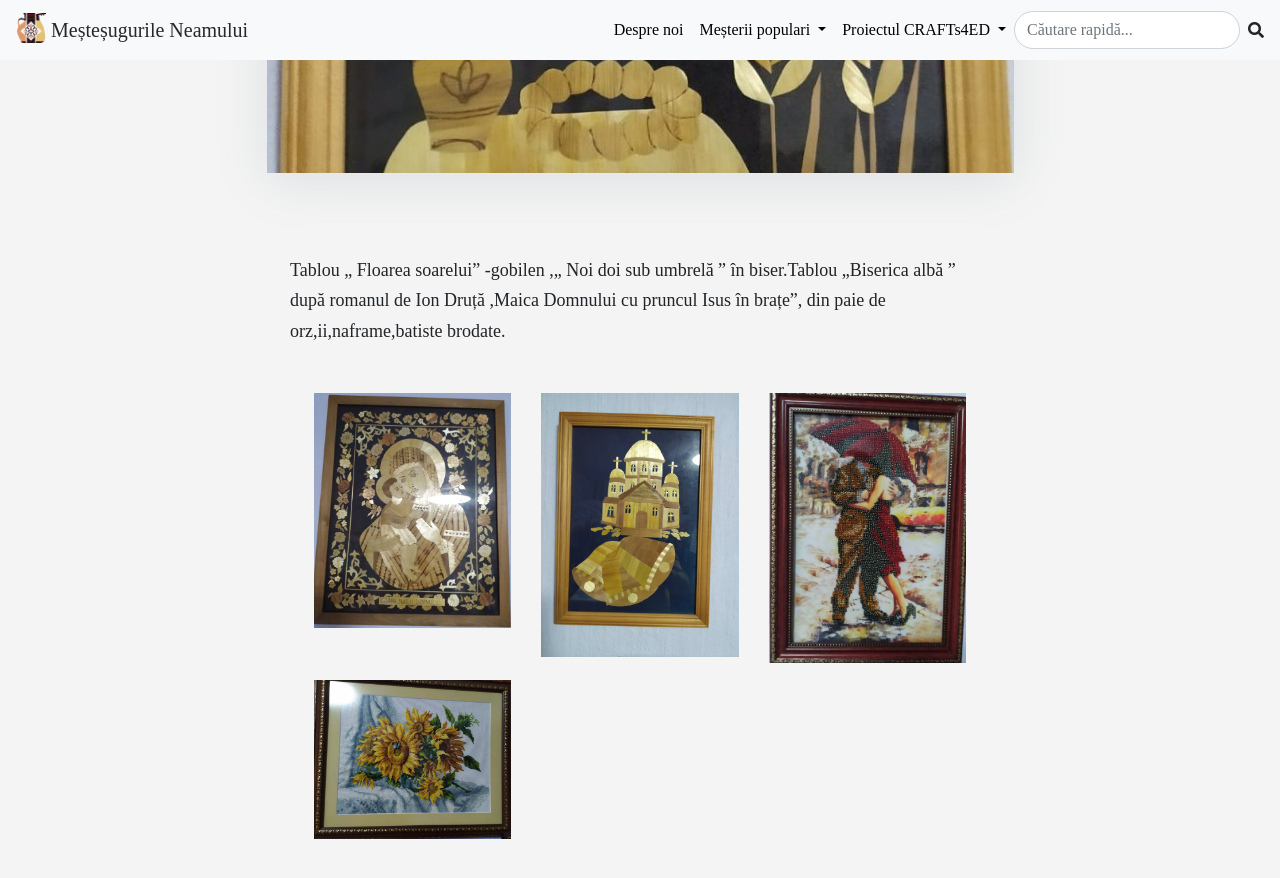
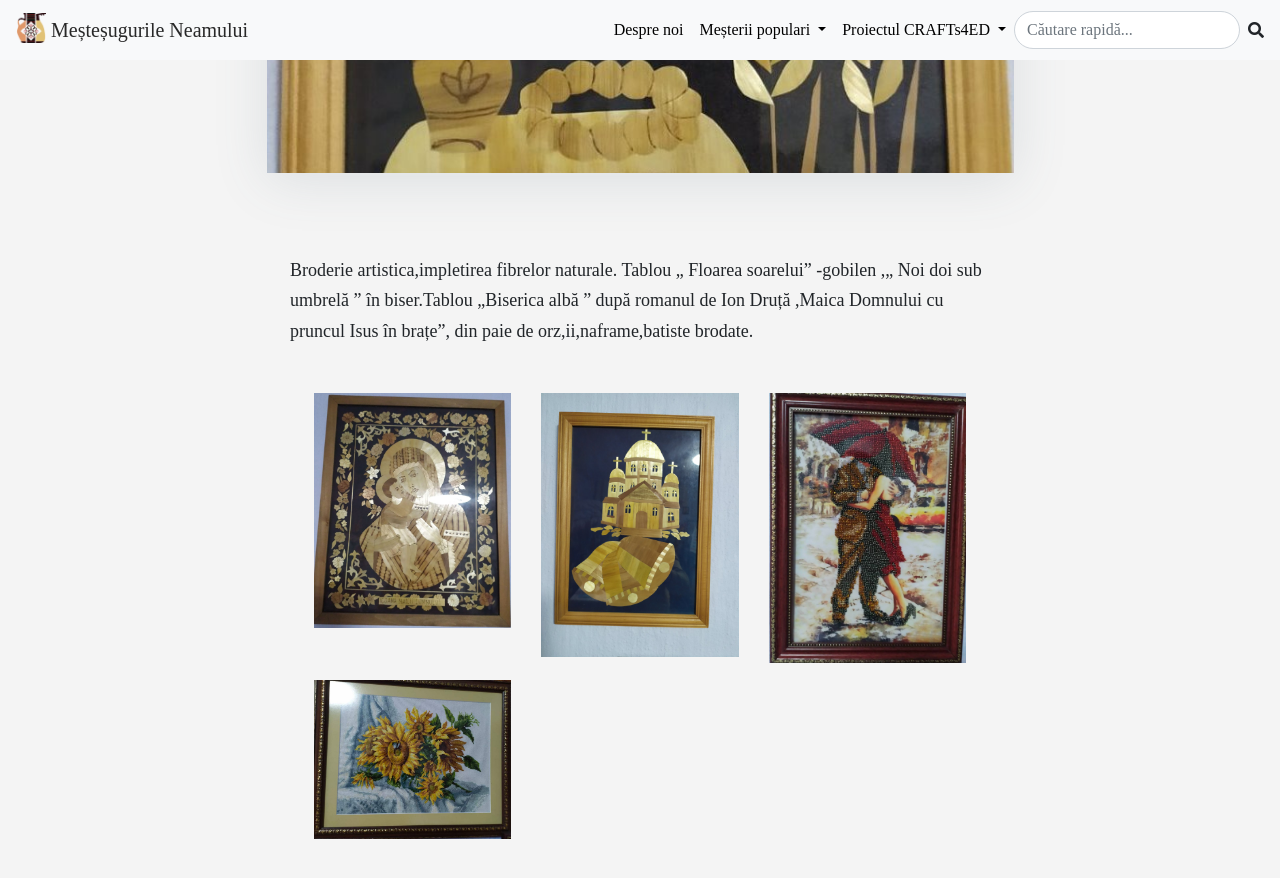
Before and after one commit to apantreprenor/mestesugurileneamului, a Jekyll site: the page built from _items/2022-01-19-tablou.md, in a window 1280 px wide and 900 px high, scrolled down 892 px. Shown: the top 878 px of the window. Built offline with Jekyll 4.4.1, drawn with Linux system fonts in a browser that asks for light colours; nearby versions of some CDN libraries; a script that is not in the unit is left out; comment, search, counter and statistics services are not loaded.

Commit message:
Update Produse “2022-01-19-tablou”

```diff
--- a/_items/2022-01-19-tablou.md
+++ b/_items/2022-01-19-tablou.md
@@ -21,4 +21,4 @@ comments: true
 imageshadow: "true"
 author: Dorin Elizaveta
 ---
-Tablou „  Floarea soarelui” -gobilen ,„ Noi doi sub umbrelă ” în biser.Tablou „Biserica albă ” după romanul  de Ion Druță ,Maica Domnului cu pruncul Isus în brațe”, din paie de orz,ii,naframe,batiste brodate.
+Broderie artistica,impletirea fibrelor naturale. Tablou „  Floarea soarelui” -gobilen ,„ Noi doi sub umbrelă ” în biser.Tablou „Biserica albă ” după romanul  de Ion Druță ,Maica Domnului cu pruncul Isus în brațe”, din paie de orz,ii,naframe,batiste brodate.
```
